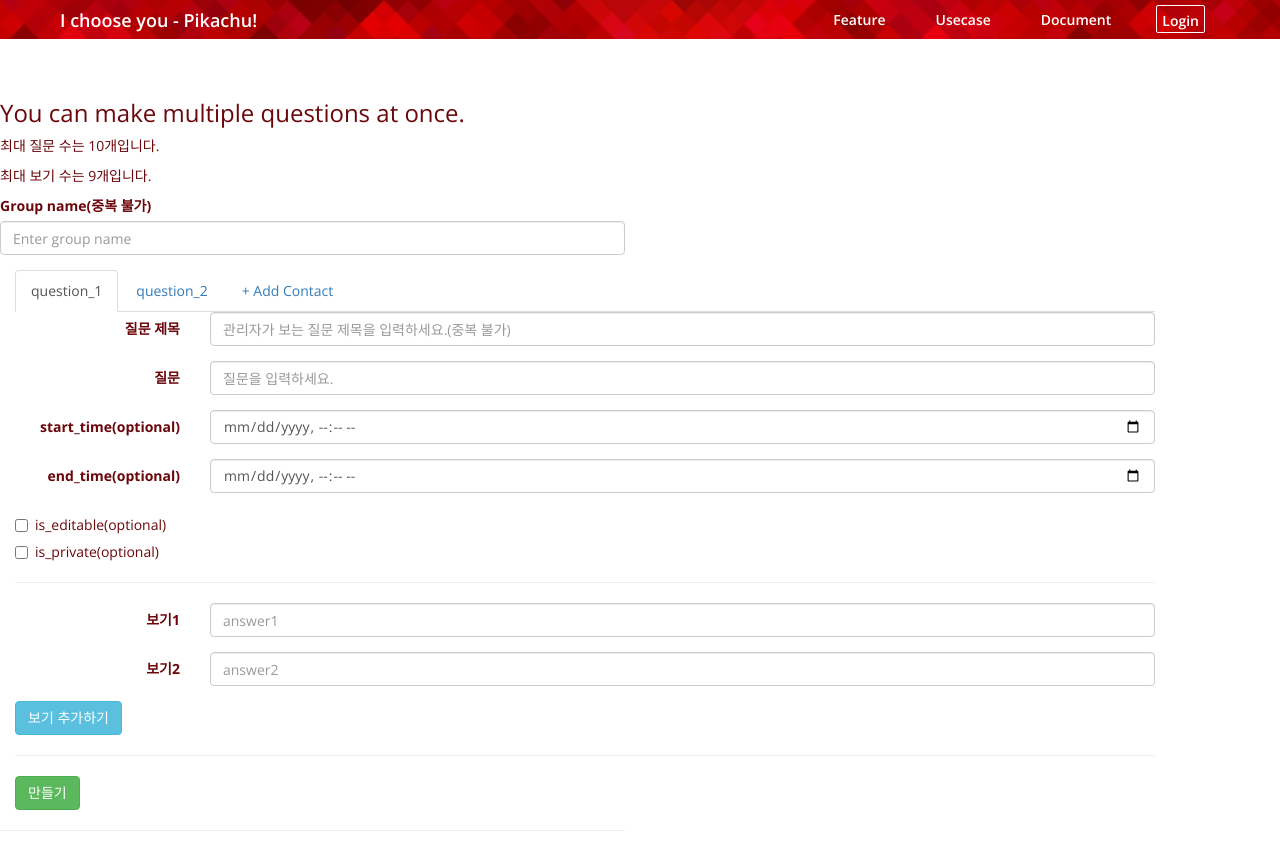
After one commit to MyeongKim/QuesCheetah, a Django app: page /vote/new/multiple/1 in a window 1280 px wide. The commit adds this page. Run offline with Django 3.2, Linux system fonts and the light colour scheme; some libraries are stand-ins or nearby versions.

Commit message:
ADD - creating multiple question

```diff
--- a/vote/models.py
+++ b/vote/models.py
@@ -11,8 +11,8 @@ from django.utils import timezone
 
 
 class MultiQuestion(models.Model):
-
-    group_name = models.CharField(max_length=100)
+    api_key = models.ForeignKey(ApiKey, related_name='multiquestions', null=True)
+    group_name = models.CharField(max_length=100, unique=True)
 
     created_dt = models.DateTimeField(auto_now_add=True)
     updated_dt = models.DateTimeField(auto_now=True)
@@ -77,7 +77,7 @@ class Question(models.Model):
         else:
             self.end_dt = timezone.now() + timezone.timedelta(days=30)
 
-        if re.match(r'^[~!@#$%<>^&()-=+_\'?]*$', self.question_title):
+        if re.match(r'[@#$//%^&+=]*$', self.question_title):
             raise ValidationError({'question_title': _('question_title has to be consisted of characters ans numbers.')})
 
     def save(self, **kwargs):
--- /dev/null
+++ b/vote/templates/vote/pages/multi_new.html
@@ -0,0 +1,381 @@
+{% extends 'main/base.html' %}
+
+{% load staticfiles %}
+
+{% block stylesheet %}
+    <style>
+        .nav-tabs > li {
+            position:relative;
+        }
+        .nav-tabs > li > a {
+            display:inline-block;
+        }
+        .nav-tabs > li > span {
+            display:none;
+            cursor:pointer;
+            position:absolute;
+            right: 6px;
+            top: 8px;
+            color: red;
+        }
+        .nav-tabs > li:hover > span {
+            display: inline-block;
+        }
+    </style>
+{% endblock %}
+{% block content %}
+    {{ msg }}
+    <h3>You can make multiple questions at once.</h3>
+    <p>최대 질문 수는 10개입니다.</p>
+    <p>최대 보기 수는 9개입니다.</p>
+    <div class="row">
+    <div class="col-sm-6">
+        <div class="group-form">
+            <form>
+                <div class="form-group">
+                    <label for="group_name">Group name(중복 불가)</label>
+                    <input type="text" class="form-control" id="group_name" placeholder="Enter group name">
+                </div>
+            </form>
+        </div>
+        <div class="container">
+            <ul class="nav nav-tabs" role="tablist">
+                <li class="active"><a href="#question_1" data-toggle="tab">question_1</a><span>x</span>
+                </li>
+                <li><a href="#question_2" data-toggle="tab">question_2</a>  <span> x </span>
+                </li>
+                <li><a href="#" class="add-contact">+ Add Contact</a>
+                </li>
+            </ul>
+            <div class="tab-content">
+                <div class="tab-pane active" id="question_1">
+                    <form class="form-horizontal" action="" method="post">
+            {% csrf_token %}
+            <input type="hidden" value="{{ api_key }}" name="api_key">
+            <div class="form-group">
+                <label for="question_title" class="col-sm-2 control-label">질문 제목</label>
+                <div class="col-sm-10">
+                    <input type="text" class="form-control" id="question_title" name="question_title" placeholder="관리자가 보는 질문 제목을 입력하세요.(중복 불가)">
+                </div>
+            </div>
+            <div class="form-group">
+                <label for="question_text" class="col-sm-2 control-label">질문</label>
+                <div class="col-sm-10">
+                    <input type="text" class="form-control" id="question_text" name="question_text" placeholder="질문을 입력하세요.">
+                </div>
+            </div>
+            <div class="form-group">
+                <label for="start_dt" class="col-sm-2 control-label">start_time(optional)</label>
+                <div class="col-sm-10">
+                    <input type="datetime-local" class="form-control" id="start_dt" name="start_dt">
+                </div>
+            </div>
+            <div class="form-group">
+                <label for="end_dt" class="col-sm-2 control-label">end_time(optional)</label>
+                <div class="col-sm-10">
+                    <input type="datetime-local" class="form-control" id="end_dt" name="end_dt">
+                </div>
+            </div>
+            <div class="checkbox">
+                <label>
+                    <input type="checkbox" name="is_editable" value="True"> is_editable(optional)
+                </label>
+            </div>
+            <div class="checkbox">
+                <label>
+                    <input type="checkbox" name="is_private" value="True"> is_private(optional)
+                </label>
+            </div>
+            <hr>
+            <div class="answer-wrapper">
+                <div class="form-group answer">
+                    <label for="answer1" class="col-sm-2 control-label">보기1</label>
+                    <div class="col-sm-10">
+                        <input type="text" class="form-control" id="answer1" placeholder="answer1", name="answer1">
+                    </div>
+                </div>
+                <div class="form-group answer">
+                    <label for="answer2" class="col-sm-2 control-label">보기2</label>
+                    <div class="col-sm-10">
+                        <input type="text" class="form-control" id="answer2" placeholder="answer2", name="answer2">
+                    </div>
+                </div>
+            </div>
+
+            <div>
+                <button class="btn btn-info add-answer-btn" id="">보기 추가하기</button>
+            </div>
+        </form>
+                </div>
+                <div class="tab-pane" id="question_2">
+                    <form class="form-horizontal" action="" method="post">
+                        {% csrf_token %}
+                        <input type="hidden" value="{{ api_key }}" name="api_key">
+                        <div class="form-group">
+                            <label for="question_title" class="col-sm-2 control-label">질문 제목</label>
+                            <div class="col-sm-10">
+                                <input type="text" class="form-control" id="question_title" name="question_title" placeholder="관리자가 보는 질문 제목을 입력하세요.(중복 불가)">
+                            </div>
+                        </div>
+                        <div class="form-group">
+                            <label for="question_text" class="col-sm-2 control-label">질문</label>
+                            <div class="col-sm-10">
+                                <input type="text" class="form-control" id="question_text" name="question_text" placeholder="질문을 입력하세요.">
+                            </div>
+                        </div>
+                        <div class="form-group">
+                            <label for="start_dt" class="col-sm-2 control-label">start_time(optional)</label>
+                            <div class="col-sm-10">
+                                <input type="datetime-local" class="form-control" id="start_dt" name="start_dt">
+                            </div>
+                        </div>
+                        <div class="form-group">
+                            <label for="end_dt" class="col-sm-2 control-label">end_time(optional)</label>
+                            <div class="col-sm-10">
+                                <input type="datetime-local" class="form-control" id="end_dt" name="end_dt">
+                            </div>
+                        </div>
+                        <div class="checkbox">
+                            <label>
+                                <input type="checkbox" name="is_editable" value="True"> is_editable(optional)
+                            </label>
+                        </div>
+                        <div class="checkbox">
+                            <label>
+                                <input type="checkbox" name="is_private" value="True"> is_private(optional)
+                            </label>
+                        </div>
+                        <hr>
+                        <div class="answer-wrapper">
+                            <div class="form-group answer">
+                                <label for="answer1" class="col-sm-2 control-label">보기1</label>
+                                <div class="col-sm-10">
+                                    <input type="text" class="form-control" id="answer1" placeholder="answer1", name="answer1">
+                                </div>
+                            </div>
+                            <div class="form-group answer">
+                                <label for="answer2" class="col-sm-2 control-label">보기2</label>
+                                <div class="col-sm-10">
+                                    <input type="text" class="form-control" id="answer2" placeholder="answer2", name="answer2">
+                                </div>
+                            </div>
+                        </div>
+
+                        <div>
+                            <button class="btn btn-info add-answer-btn" id="">보기 추가하기</button>
+                        </div>
+                    </form>
+                </div>
+            </div>
+            <hr>
+            <button type="submit" class="btn btn-success" id="make-btn">만들기</button>
+        </div>
+        <hr>
+
+    </div>
+    </div>
+{% endblock %}
+
+{% block script %}
+    <script>
+    $(document).ready(function(){
+        $(".nav-tabs").on("click", "a", function (e) {
+            e.preventDefault();
+            if (!$(this).hasClass('add-contact')) {
+                $(this).tab('show');
+            }
+        })
+        .on("click", "span", function () {
+            var anchor = $(this).siblings('a');
+            $(anchor.attr('href')).remove();
+            anchor.parent().prev().children('a').click();
+            $(this).parent().remove();
+        });
+
+        $('.add-contact').click(function (e) {
+            e.preventDefault();
+            var id = $(".nav-tabs").children().length;
+            if (id > 10){
+                alert("최대 10개까지 생성 가능합니다.");
+            }else {
+                var tabId = 'question_' + id;
+                $(this).closest('li').before('<li><a href="#question_' + id + '">' + tabId + '</a> <span> x </span></li>');
+                var append_string = '<div class="tab-pane" id="' + tabId + '">' +
+                        '<form class="form-horizontal" action="" method="post">\
+                        <input type="hidden" value="{{ api_key }}" name="api_key">\
+                            <div class="form-group">\
+                                <label for="question_title" class="col-sm-2 control-label">질문 제목</label>\
+                                <div class="col-sm-10">\
+                                    <input type="text" class="form-control" id="question_title" name="question_title" placeholder="관리자가 보는 질문 제목을 입력하세요.(중복 불가)">\
+                                </div>\
+                            </div>\
+                            <div class="form-group">\
+                                <label for="question_text" class="col-sm-2 control-label">질문</label>\
+                                <div class="col-sm-10">\
+                                    <input type="text" class="form-control" id="question_text" name="question_text" placeholder="질문을 입력하세요.">\
+                                </div>\
+                            </div>\
+                            <div class="form-group">\
+                                <label for="start_dt" class="col-sm-2 control-label">start_time(optional)</label>\
+                                <div class="col-sm-10">\
+                                    <input type="datetime-local" class="form-control" id="start_dt" name="start_dt">\
+                                </div>\
+                            </div>\
+                            <div class="form-group">\
+                                <label for="end_dt" class="col-sm-2 control-label">end_time(optional)</label>\
+                                <div class="col-sm-10">\
+                                    <input type="datetime-local" class="form-control" id="end_dt" name="end_dt">\
+                                </div>\
+                            </div>\
+                            <div class="checkbox">\
+                                <label>\
+                                    <input type="checkbox" name="is_editable" value="True"> is_editable(optional)\
+                                </label>\
+                            </div>\
+                            <div class="checkbox">\
+                                <label>\
+                                    <input type="checkbox" name="is_private" value="True"> is_private(optional)\
+                                </label>\
+                            </div>\
+                            <hr>\
+                            <div class="answer-wrapper">\
+                                <div class="form-group answer">\
+                                    <label for="answer1" class="col-sm-2 control-label">보기1</label>\
+                                    <div class="col-sm-10">\
+                                        <input type="text" class="form-control" id="answer1" placeholder="answer1", name="answer1">\
+                                    </div>\
+                                </div>\
+                                <div class="form-group answer">\
+                                    <label for="answer2" class="col-sm-2 control-label">보기2</label>\
+                                    <div class="col-sm-10">\
+                                        <input type="text" class="form-control" id="answer2" placeholder="answer2", name="answer2">\
+                                    </div>\
+                                </div>\
+                            </div>\
+                            <div>\
+                                <button class="btn btn-info add-answer-btn" id="">보기 추가하기</button>\
+                            </div>\
+                        </form></div>';
+                $('.tab-content').append(append_string);
+                $('.nav-tabs li:nth-child(' + id + ') a').click();
+            }
+        });
+
+        $('.row').on('click', ".add-answer-btn",function (e) {
+            e.preventDefault();
+            var newNum = $('.tab-pane.active .answer-wrapper .answer').length + 1;
+            if(newNum == 10){
+                alert('9개 이상 등록하실 수 없습니다.');
+                return -1;
+            }
+            $('.tab-pane.active .answer-wrapper').append('<div class="form-group answer">\
+                <label for="answer'+newNum+'" class="col-sm-2 control-label">보기'+newNum+'</label>\
+                <div class="col-sm-10">\
+                    <input type="text" class="form-control" id="answer'+newNum+'" placeholder="answer'+newNum+'", name="answer'+newNum+'">\
+                </div>\
+            </div>');
+        });
+
+
+{#        from here ajax request start#}
+        function getCookie(name) {
+                var cookieValue = null;
+                if (document.cookie && document.cookie != '') {
+                    var cookies = document.cookie.split(';');
+                    for (var i = 0; i < cookies.length; i++) {
+                        var cookie = jQuery.trim(cookies[i]);
+                        // Does this cookie string begin with the name we want?
+                        if (cookie.substring(0, name.length + 1) == (name + '=')) {
+                            cookieValue = decodeURIComponent(cookie.substring(name.length + 1));
+                            break;
+                        }
+                    }
+                }
+                return cookieValue;
+            }
+
+            var csrftoken = getCookie('csrftoken');
+
+            function csrfSafeMethod(method) {
+                // these HTTP methods do not require CSRF protection
+                return (/^(GET|HEAD|OPTIONS|TRACE)$/.test(method));
+            }
+
+            $.ajaxSetup({
+                beforeSend: function(xhr, settings) {
+                    if (!csrfSafeMethod(settings.type) && !this.crossDomain) {
+                        xhr.setRequestHeader("X-CSRFToken", csrftoken);
+                    }
+                }
+            });
+
+            function makeMultiQuestion(api_key, group_name, questions, answers){
+                $.ajax({
+                    url : "/vote/multiple/create",
+                    type : "POST",
+                    data : {api_key: api_key, group_name : group_name, questions: questions, answers:answers},
+                    success : function(json){
+                        console.log(json)
+                    },
+                    error : function(xhr, errmsg, err){
+                        $('#helper-msg').html("<div class='alert-box alert radius' data-alert>Oops! We have encountered an error: "+errmsg+
+                                "</div>");
+                        console.log(xhr.status + ": " + xhr.responseText);
+                        console.log('---------------');
+                        console.log(xhr);
+                        console.log('---------------');
+                        console.log(err);
+                    }
+                });
+            }
+
+            $('#make-btn').click(function () {
+                var api_key = "{{ api_key }}";
+                var group_name = $('#group_name').val();
+                var questions = {};
+                var answers = {};
+                var q_length = $('.tab-pane').length;
+
+                for (var i=1 ; i <= q_length || function(){
+                        console.log(questions);
+                        console.log(answers);
+                        makeMultiQuestion(api_key, group_name, questions, answers);
+                        return false;
+                }(); i++){
+                    var question_title = $('#question_'+i+' input[name="question_title"]').val();
+                    var question_text = $('#question_'+i+' input[name="question_text"]').val();
+                    var start_dt = $('#question_'+i+' input[name="start_dt"]').val();
+                    var end_dt = $('#question_'+i+' input[name="end_dt"]').val();
+                    var is_editable = $('#question_'+i+' input[name="is_editable"]').is(':checked');
+                    var is_private = $('#question_'+i+' input[name="is_private"]').is(':checked');
+                    questions[i] = {
+                        'question_title': question_title,
+                        'question_text': question_text,
+                        'start_dt': start_dt,
+                        'end_dt': end_dt,
+                        'is_editable': is_editable,
+                        'is_private': is_private
+                    };
+
+                    answers[i] = {};
+                    for(var j=1 ; j<=9 ; j++){
+                        (function(new_j){
+                            var answer_text =$('#question_'+i+' input[name="answer'+new_j+'"]').val();
+                            if (answer_text) {
+                                answers[i][new_j] = {
+                                    'question_num': i,
+                                    'answer_text': answer_text,
+                                    'answer_num': new_j
+                                };
+                            }
+                        })(j);
+                    }
+                }
+
+            })
+
+    });
+    </script>
+{% endblock %}
+{#todo client start_dt, end_dt check 함수 만들기 #}
+{#todo client question_title 특수문자 check 함수 만들기 #}
--- a/vote/templates/vote/pages/new.html
+++ b/vote/templates/vote/pages/new.html
@@ -6,10 +6,11 @@
 {% block content %}
     {{ msg }}
     <h3>Let's make a new vote.</h3>
+    <a href="{% url 'vote:new_multiple' api_key %}"><button class="btn btn-info btn-sm">make a new Multiple question?</button></a>
+
     <p>최대 보기 수는 9개입니다.</p>
     <div class="row">
     <div class="col-sm-6">
-
         <form class="form-horizontal" action="" method="post">
             {% csrf_token %}
             <input type="hidden" value="{{ api_key }}" name="api_key">
@@ -79,7 +80,6 @@
 {% block script %}
     <script>
     $(document).ready(function(){
-
         $('#add-answer-btn').on('click',function (e) {
             e.preventDefault();
             var newNum = $('.answer').length + 1;
--- a/vote/templates/vote/pages/question_select.html
+++ b/vote/templates/vote/pages/question_select.html
@@ -17,6 +17,8 @@
         <div class="col-sm-6">
             <div class="panel panel-default">
                 <a href="{% url 'vote:new' api_key %}"><button class="btn btn-default">make a new question?</button></a>
+                <a href="{% url 'vote:new_multiple' api_key %}"><button class="btn btn-info">make a new Multiple question?</button></a>
+            <hr>
                 {% for q in question %}
                     {{ forloop.counter }}
                     <div>{{ q.question_text }}</div>
--- a/vote/urls.py
+++ b/vote/urls.py
@@ -5,8 +5,10 @@ urlpatterns = [
     url(r'^select/(?P<api_key>\w+)$', views.select_question, name='select_question'),
     url(r'^get/(?P<api_key>\w+)/(?P<question_title>\w+)$', views.get_vote, name='get_vote'),
     # url(r'^action/(?P<api_key>\w+)$', views.action, name='action'),
+    url(r'^new/multiple/(?P<api_key>\w+)$', views.new_multiple, name='new_multiple'),
     url(r'^new/(?P<api_key>\w+)$', views.new, name='new'),
     url(r'^useranswer/create', views.create_useranswer, name='create_useranswer'),
+    url(r'^multiple/create', views.create_multiple_question, name='create_multiple_question'),
     url(r'^answer/simple_view', views.simple_view_answer, name='simple_view_answer'),
     url(r'^dashboard/(?P<api_key>\w+)/(?P<question_id>\w+)$', views.dashboard, name='dashboard'),
 
--- a/vote/views.py
+++ b/vote/views.py
@@ -6,12 +6,12 @@ from django.db.models import F
 from django.contrib import messages
 from django.http import JsonResponse, HttpResponse
 from django.shortcuts import render, redirect
-from django.views.decorators.csrf import csrf_exempt
+from django.views.decorators.csrf import csrf_exempt, ensure_csrf_cookie
 from django.views.decorators.http import require_GET, require_POST
 import urllib.request, urllib.error, urllib.parse
 import json
 from main.models import ApiKey
-from vote.models import Question, Answer, UserAnswer, Url
+from vote.models import Question, Answer, UserAnswer, Url, MultiQuestion
 
 # Create your views here.
 
@@ -109,6 +109,16 @@ def dashboard(request, api_key, question_id):
 
     return render(request, 'vote/pages/dashboard.html', context)
 
+
+@ensure_csrf_cookie
+def new_multiple(request, api_key):
+    context = {
+        'api_key': api_key
+    }
+
+    return render(request, 'vote/pages/multi_new.html', context)
+
+
 # todo update 하는 api 는 PUT method로.
 
 # todo url 맨 처음 /v1/ 붙이기.
@@ -118,6 +128,8 @@ def dashboard(request, api_key, question_id):
 # todo useranswer -  update,
 # todo api - get, create,
 
+# todo list -> dictionary 로 모두 수정
+# todo is_editable, is_private 입력값과 default 로직 수정
 # ======================================
 
 '''
@@ -577,6 +589,88 @@ def simple_view_answer(request):
     return JsonResponse(response_dict)
 
 
+@require_POST
+def create_multiple_question(request):
+    """
+    POST - /v1/multiple/create
+
+    multiquestion 그룹을 생성하고
+    같이 생성된 복수 질문들을 그룹에 추가합니다.
+    질문의 보기들도 같이 저장됩니다.
+    :parameter - api_key, group_name, questions([question_title, question_text, (start_dt, end_dt, is_editable, is_private)]), answers([answer_text, answer_num])
+    :return - multiquestion, question
+    """
+
+    # def question_to_array(post, name):
+    #     dic = {}
+    #     for k in post.keys():
+    #         if k.startswith(name):
+    #             rest = k[len(name):]
+    #
+    #             # split the string into different components
+    #             parts = [p[:-1] for p in rest.split('[')][1:]
+    #             id = int(parts[0])
+    #
+    #             # add a new dictionary if it doesn't exist yet
+    #             if id not in dic:
+    #                 dic[id] = {}
+    #
+    #             # add the information to the dictionary
+    #             dic[id][parts[1]] = post.get(k)
+    #     print(dic)
+    #     return dic
+
+    api_key = request.POST.get('api_key')
+    group_name = request.POST.get('group_name')
+
+    response_dict = {}
+
+    a = ApiKey.objects.get(key=api_key)
+
+    new_multiq = MultiQuestion(api_key=a, group_name=group_name)
+    new_multiq.save()
+
+    for e1 in range(1,11):
+        i = str(e1)
+        question_title = request.POST.get('questions['+i+'][question_title]')
+        question_text = request.POST.get('questions['+i+'][question_text]')
+        start_dt = request.POST.get('questions['+i+'][start_dt]')
+        end_dt = request.POST.get('questions['+i+'][end_dt]')
+        is_editable = request.POST.get('questions['+i+'][is_editable]') == 'true'
+        is_private = request.POST.get('questions['+i+'][is_private]') == 'true'
+
+        if question_title:
+            new_question = Question(
+                api_key=a,
+                multi_question=new_multiq,
+                question_title=question_title,
+                question_text=question_text,
+                start_dt=start_dt,
+                end_dt=end_dt,
+                is_editable=is_editable,
+                is_private=is_private
+            )
+
+            new_question.save()
+
+            for e2 in range(1,10):
+                j = str(e2)
+                answer_text = request.POST.get('answers['+i+']['+j+'][answer_text]')
+                answer_num = request.POST.get('answers['+i+']['+j+'][answer_num]')
+                if answer_text:
+                    new_answer = Answer(question=new_question, answer_text=answer_text, answer_num=answer_num)
+                    new_answer.save()
+
+    mq = MultiQuestion.objects.get(id=new_multiq.id)
+    q = mq.question_elements.all()
+
+    response_dict.update({
+        'multiquestion': serializers.serialize('json', [mq]),
+        'question': serializers.serialize('json', q),
+    })
+
+    return JsonResponse(response_dict)
+
 # def update(request):
 #
 #     q_id = request.POST.get('q_id')
```
